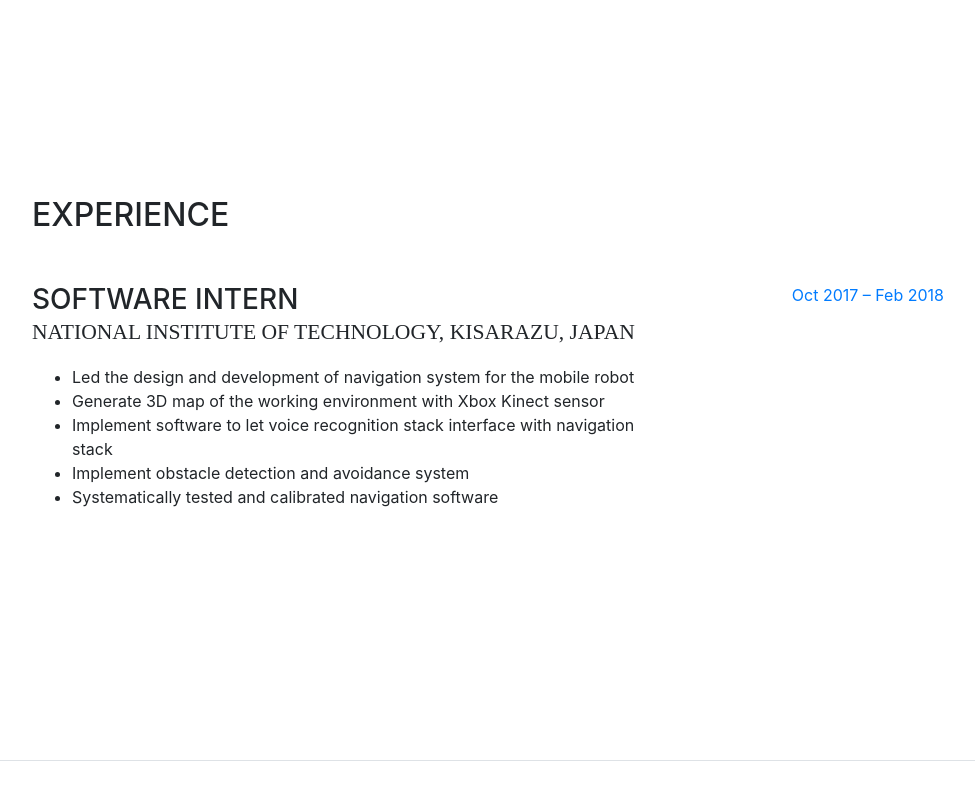
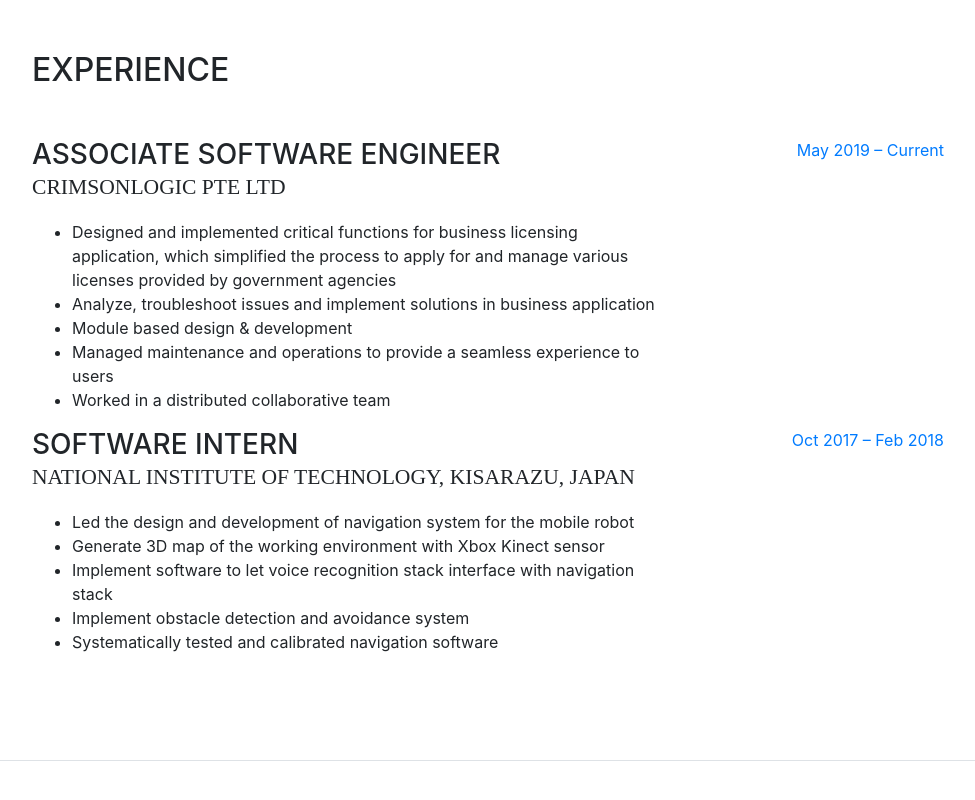
Before and after one commit to sainalshah/sainalshah.github.io, a website with bundled scripts: page index.html in a window 1280 px wide. Shown: the part 839-1639 px from the top of the page, without its empty margins (288-1263 px from the left). Built offline with nearby package versions, Linux system fonts and the light colour scheme; a web font is replaced by a local one.

Commit message:
Updated Experience section

```diff
--- a/index.html
+++ b/index.html
@@ -114,6 +114,25 @@
     <section class="resume-section p-3 p-lg-5 d-flex flex-column" id="experience">
       <div class="my-auto">
         <h2 class="mb-5">Experience</h2>
+
+        <div class="resume-item d-flex flex-column flex-md-row">
+          <div class="resume-content mr-auto">
+            <h3 class="mb-0">Associate Software Engineer</h3>
+            <div class="subheading mb-3">CrimsonLogic Pte Ltd</div>
+            <p>
+              <ul>
+                  <li>Designed and implemented critical functions for business licensing application, which simplified the process to apply for and manage various licenses provided by government agencies</li>
+                  <li>Analyze, troubleshoot issues and implement solutions in business application</li>
+                  <li>Module based design & development</li>
+                  <li>Managed maintenance and operations to provide a seamless experience to users </li>
+                  <li>Worked in a distributed collaborative team</li>
+              </ul>
+            </p>
+          </div>
+          <div class="resume-date text-md-right">
+            <span class="text-primary">May 2019 – Current</span>
+          </div>
+        </div>
 
         <div class="resume-item d-flex flex-column flex-md-row">
           <div class="resume-content mr-auto">
```
